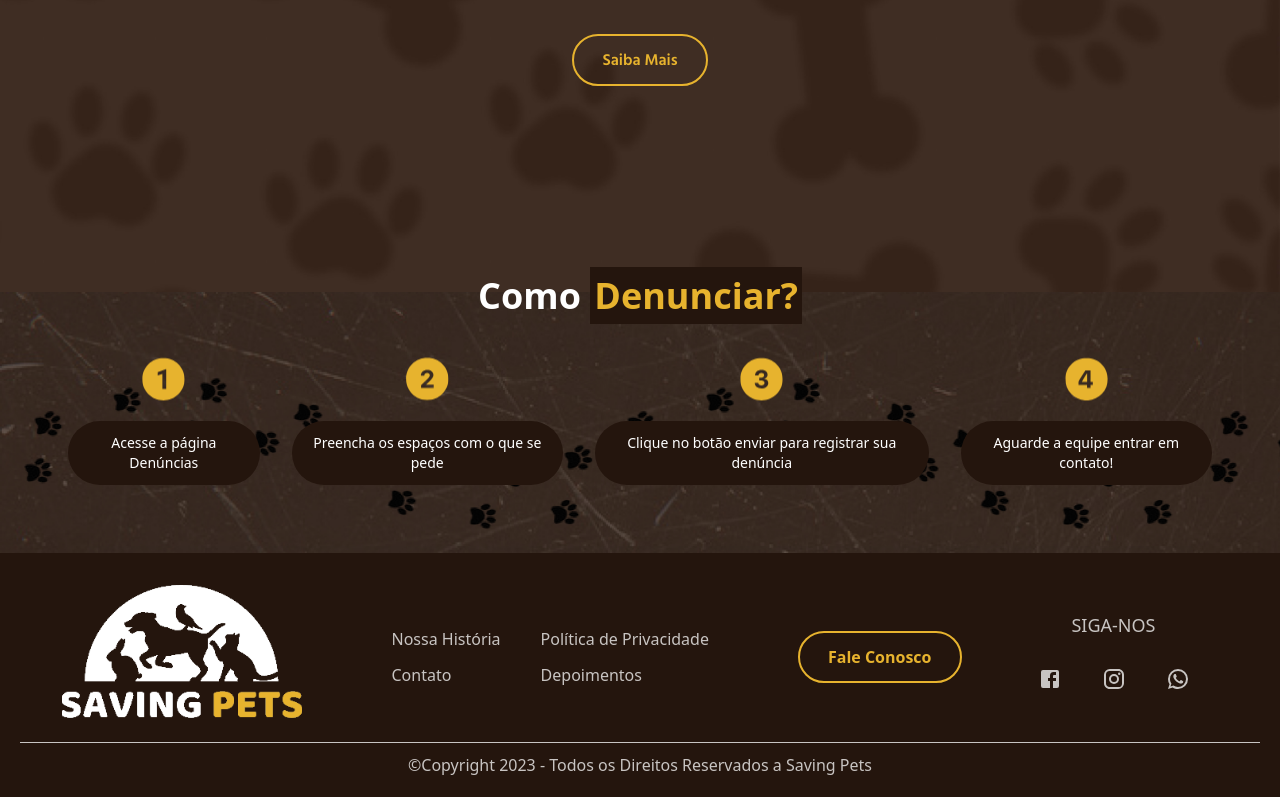
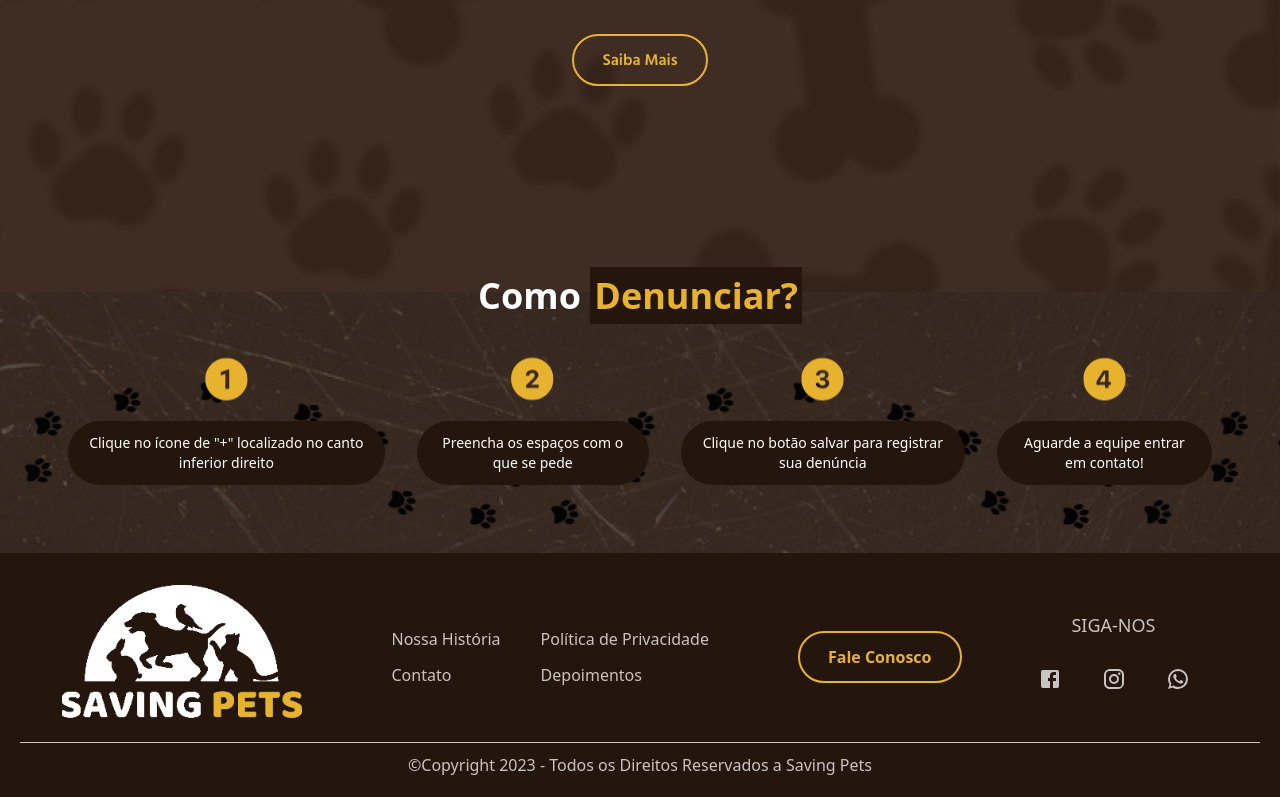
Before and after one commit to moraiskaua/front-end-saving-pets, a Next.js app: page / in a window 1280 px wide. Shown: the part 1308-2105 px from the top of the page. Built offline with nearby package versions, Linux system fonts and the light colour scheme; no server answers; a web font is replaced by a local one.

Commit message:
refactor(about and how report): refactoring tutorial of report and about page

```diff
--- a/src/components/HowReport.tsx
+++ b/src/components/HowReport.tsx
@@ -17,7 +17,7 @@ const HowReport = () => {
               height={45}
             />
             <p className="bg-brown py-3 px-4 rounded-full font-medium text-sm">
-              Acesse a página Denúncias
+              Clique no ícone de "+" localizado no canto inferior direito
             </p>
           </div>
           <div className="text-center flex flex-col justify-center items-center gap-2">
@@ -41,7 +41,7 @@ const HowReport = () => {
               height={45}
             />
             <p className="bg-brown py-3 px-4 rounded-full font-medium text-sm">
-              Clique no botão enviar para registrar sua denúncia
+              Clique no botão salvar para registrar sua denúncia
             </p>
           </div>
           <div className="text-center flex flex-col justify-center items-center gap-2">
--- a/src/pages/about.tsx
+++ b/src/pages/about.tsx
@@ -16,6 +16,13 @@ const About = () => {
             Colaboradores
           </h1>
           <div className="flex flex-wrap justify-around gap-2">
+            <CardProfile
+              photo="/images/foto_guilherme.jpg"
+              name="Guilherme Marques"
+              role="Requirements Analyst"
+              github=""
+              email="mailto:guilherme.marques@sempreceub.com"
+            />
             <CardProfile
               photo="/images/foto_davi.jpg"
               name="Davi Salomão"
@@ -36,13 +43,6 @@ const About = () => {
               role="Full-stack Developer"
               github="https://github.com/moraiskaua"
               email="mailto:moraiskaua@sempreceub.com"
-            />
-            <CardProfile
-              photo="/images/foto_guilherme.jpg"
-              name="Guilherme Marques"
-              role="Data Base Manager"
-              github=""
-              email="mailto:guilherme.marques@sempreceub.com"
             />
             <CardProfile
               photo="/images/foto_larissa.jpg"
```
